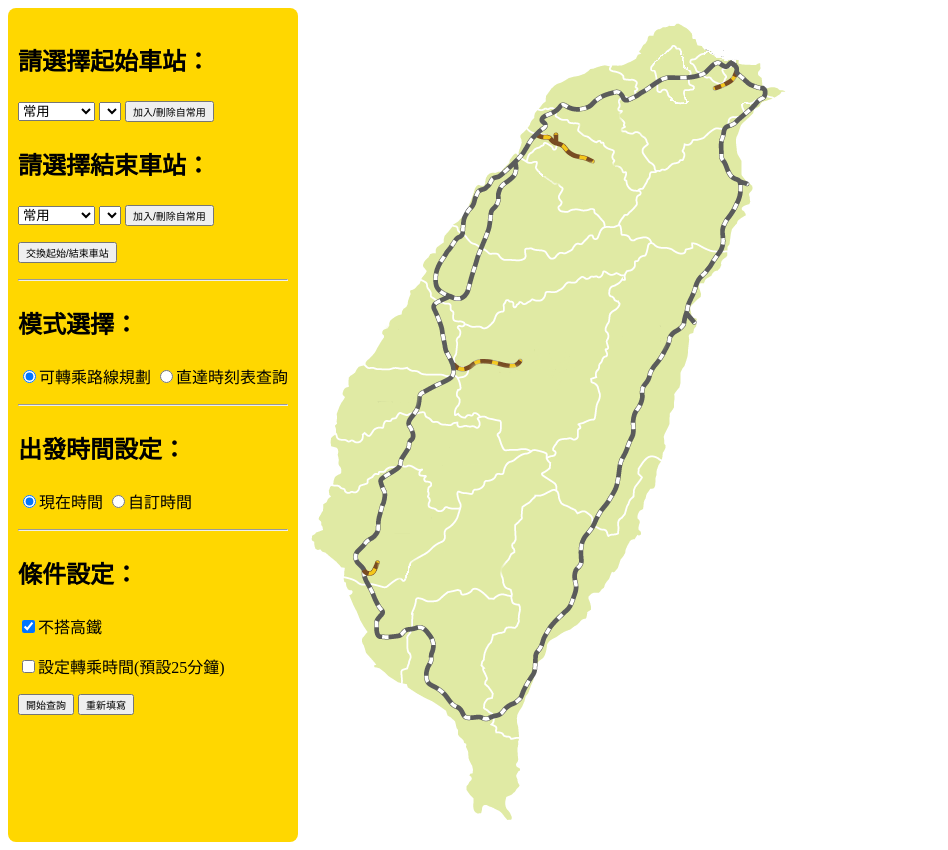
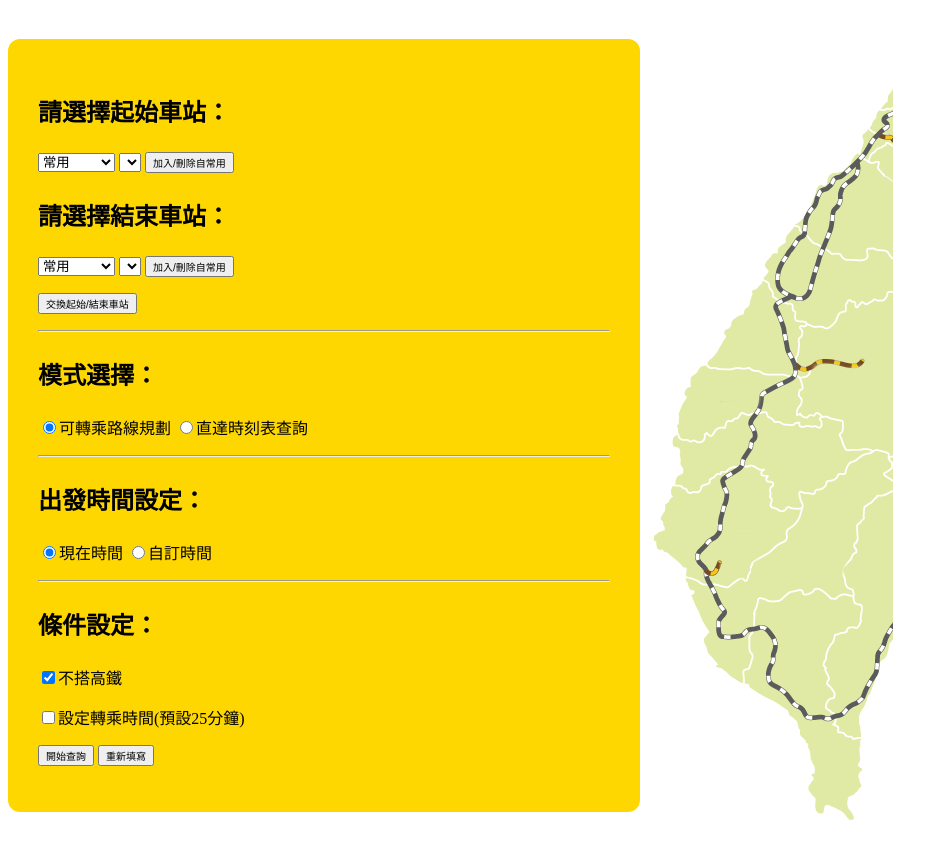
Before and after one commit to SACJYhpt/TaiwanRailways, a plain HTML site: page frontend/main.html in a window 1280 px wide. Shown: the whole page, without its empty margins (0-948 px from the left). Drawn offline with Linux system fonts and the light colour scheme.

Commit message:
Update main.css

```diff
--- a/frontend/main.css
+++ b/frontend/main.css
@@ -2,10 +2,13 @@ button {
     font-size: 10px;
 }
 .set {
-    width: 20%;
-    background-color: gold;  /* 測試邊界 */
-    padding: 10px;
-    border-radius: 8px;
+    width: 50%;
+/*
+    justify-content: center;
+    align-items: center; */
+    background-color: gold;
+    padding: 30px;
+    border-radius: 12px;
     text-align: center;
 }
 
@@ -28,10 +31,12 @@ button {
 .flex-container {
     display: flex;
     flex-wrap: wrap;
+    justify-content: center;
+    align-items: center;
+    height: 100vh;
 }
 
 .flex-container>div {
-    width: auto;
     text-align: left;
     text-align: justify;
     box-sizing: border-box;
```
